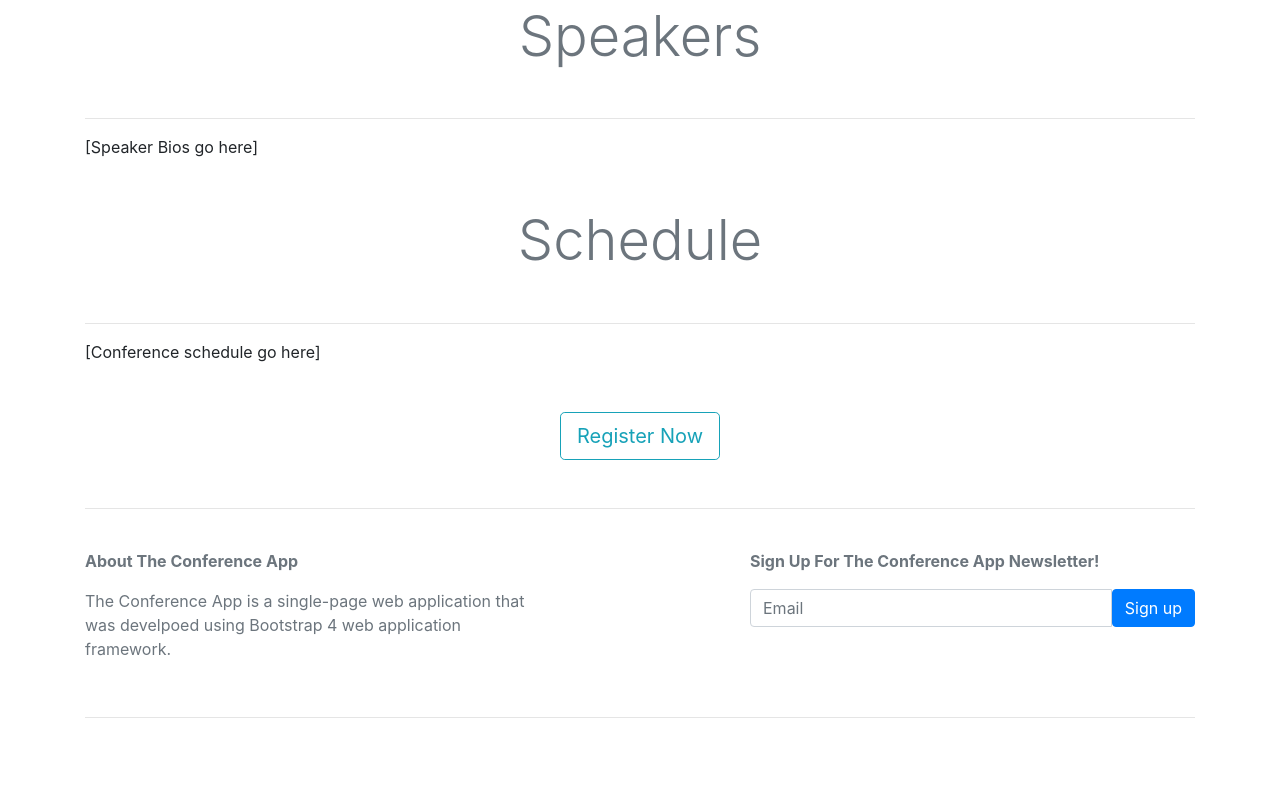
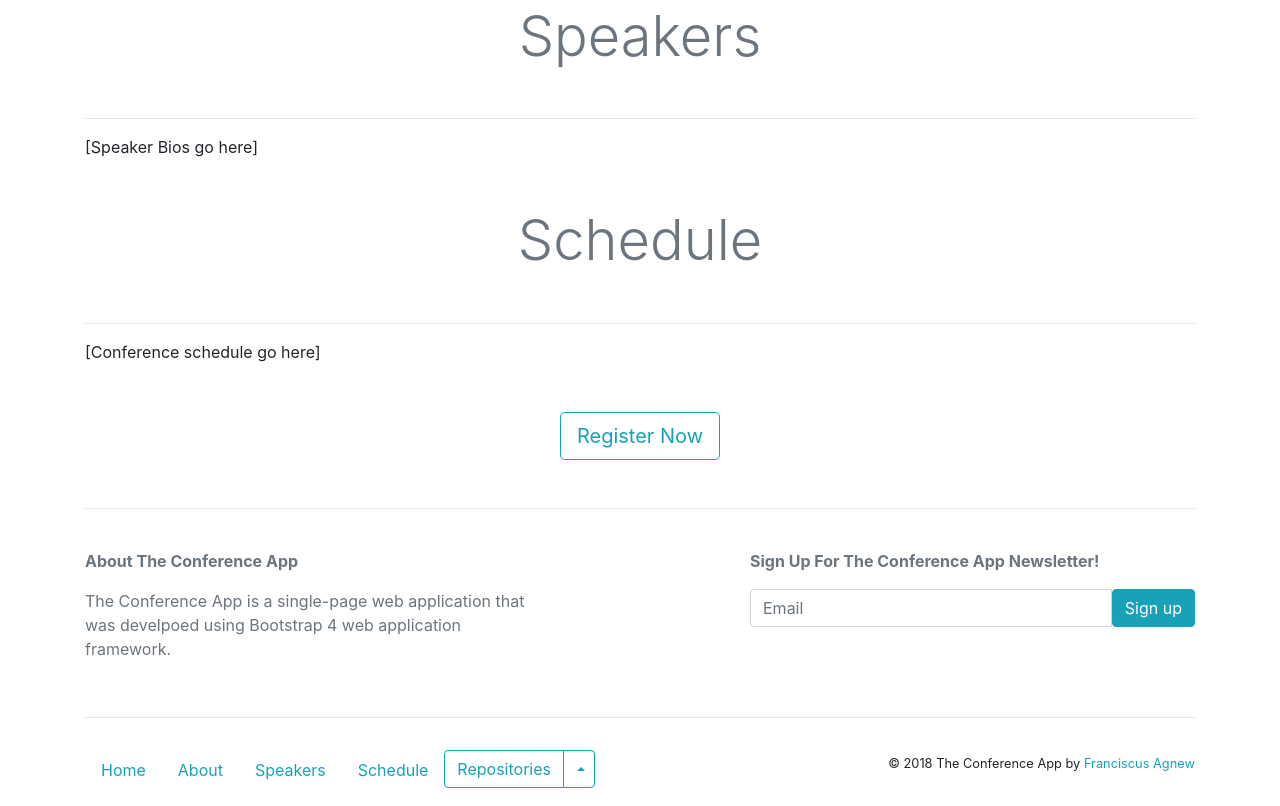
Before and after one commit to franciscusagnew/conference-app, a website: page index.html in a window 1280 px wide. Shown: the part 1044-1850 px from the top of the page. Before the commit the page ends 1778 px from the top, so only its background shows below. Drawn offline with nearby package versions, Linux system fonts and the light colour scheme.

Commit message:
Updated index.html and app.css

```diff
--- a/css/app.css
+++ b/css/app.css
@@ -0,0 +1,23 @@
+a {
+    color: #17a2b8;
+    text-decoration: none;
+    background-color: transparent;
+    -webkit-text-decoration-skip: objects;
+}
+
+a:hover {
+    color: #138496;
+    text-decoration: none;
+}
+
+.dropdown-item:focus, .dropdown-item:hover {
+    color: #fff;
+    text-decoration: none;
+    background-color: #17a2b8;
+}
+
+.dropdown-item.active, .dropdown-item:active {
+    color: #fff;
+    text-decoration: none;
+    background-color: #138496;
+}
--- a/index.html
+++ b/index.html
@@ -60,7 +60,7 @@
           <h3 class="mb-4">About The Conference</h3>
           <hr>
           <img class="mb-4 img-fluid rounded d-none d-sm-block" src="https://picsum.photos/1024/436/?image=864" alt="San Jose, CA">
-          <p>The innovative city of San Jose, California will be the hosting the Conference!</p>
+          <p>The innovative city of San Francisco, California will be the hosting the Conference!</p>
           <p>Discover new technology to expand your knowledge as a developer. Learn about best practices to use when developing web applications from a lineup of industry professional speakers.</p>
         </div>
         <div class="col-lg order-lg-1">
@@ -111,12 +111,48 @@
           <div class="input-group">
             <input type="text" class="form-control" placeholder="Email">
             <span class="input-group-btn">
-              <button class="btn btn-primary" type="button">Sign up</button>
+              <button class="btn btn-info" type="button">Sign up</button>
             </span>
           </div>
         </div>
       </div>
       <hr><!-- /signup form -->
+
+      <!-- footer -->
+      <div class="row py-3">
+        <div class="col-md-7">
+          <ul class="nav">
+            <li class="nav-item">
+              <a class="nav-link" href="#home">Home</a>
+            </li>
+            <li class="nav-item">
+              <a class="nav-link" href="#about">About</a>
+            </li>
+            <li class="nav-item">
+              <a class="nav-link" href="#speakers">Speakers</a>
+            </li>
+            <li class="nav-item">
+              <a class="nav-link" href="#schedule">Schedule</a>
+            </li>
+            <li class="nav-item">
+              <div class="btn-group dropup">
+                <button type="button" class="btn btn-outline-info">Repositories</button>
+                <button type="button" class="btn btn-outline-info dropdown-toggle dropdown-toggle-split" data-toggle="dropdown" aria-haspopup="true" aria-expanded="false">
+                  <span class="sr-only">Toggle Dropdown</span>
+                </button>
+                <div class="dropdown-menu">
+                  <a class="dropdown-item" href="https://github.com/franciscusagnew/sass-basics" target="_blank">Sass</a>
+                  <a class="dropdown-item" href="https://github.com/franciscusagnew/flask-development" target="_blank">Flask</a>
+                  <a class="dropdown-item" href="https://github.com/franciscusagnew/gulp-basics" target="_blank">Gulp</a>
+                </div>
+              </div>
+            </li>
+          </ul>
+        </div>
+        <div class="col-md text-md-right">
+          <small>&copy; 2018 The Conference App by <a href="http://franciscusagnew.com" target="_blank">Franciscus Agnew</a></small>
+        </div>
+      </div><!-- /footer -->
     </div><!-- /container -->
 
 
```
